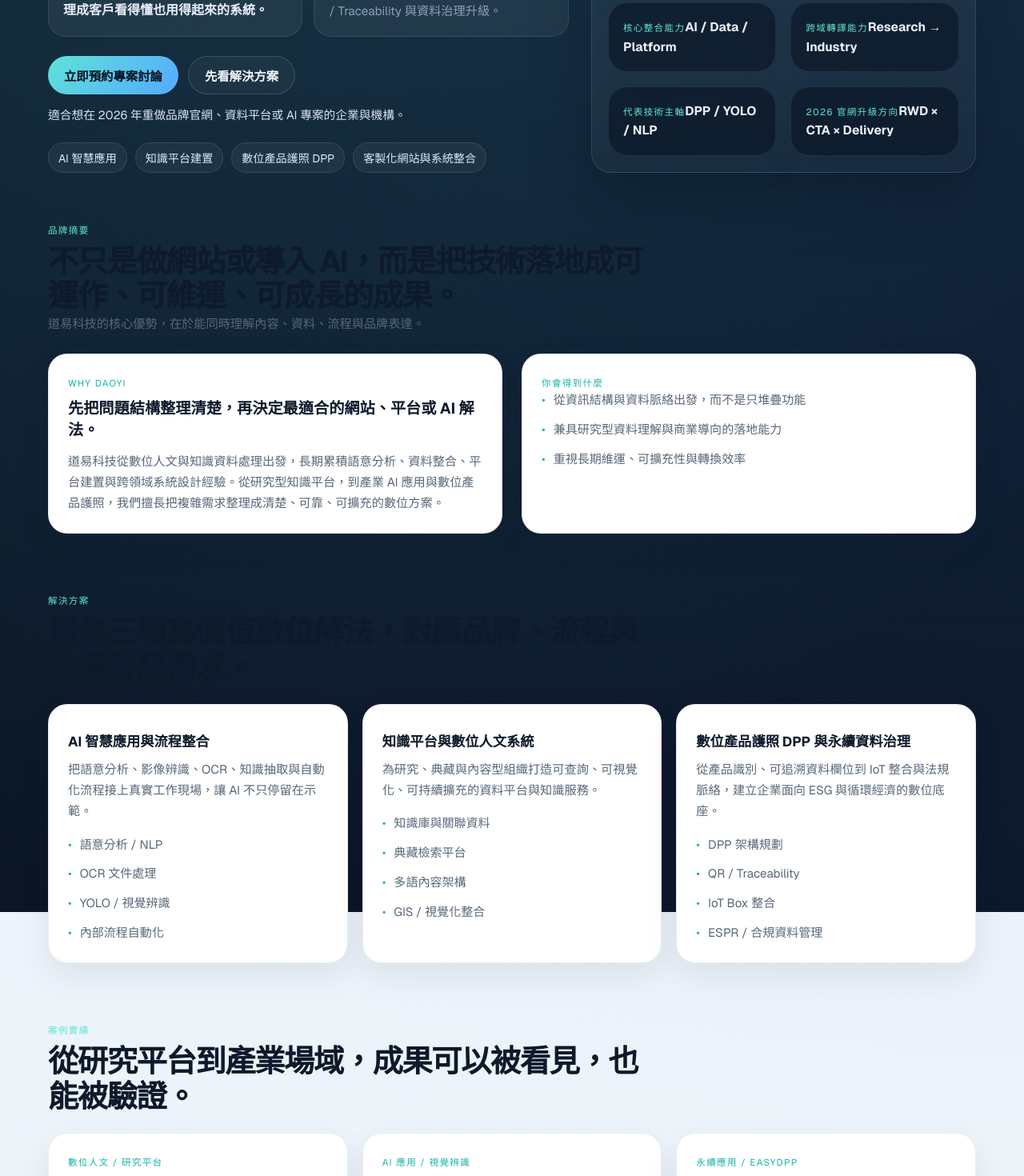
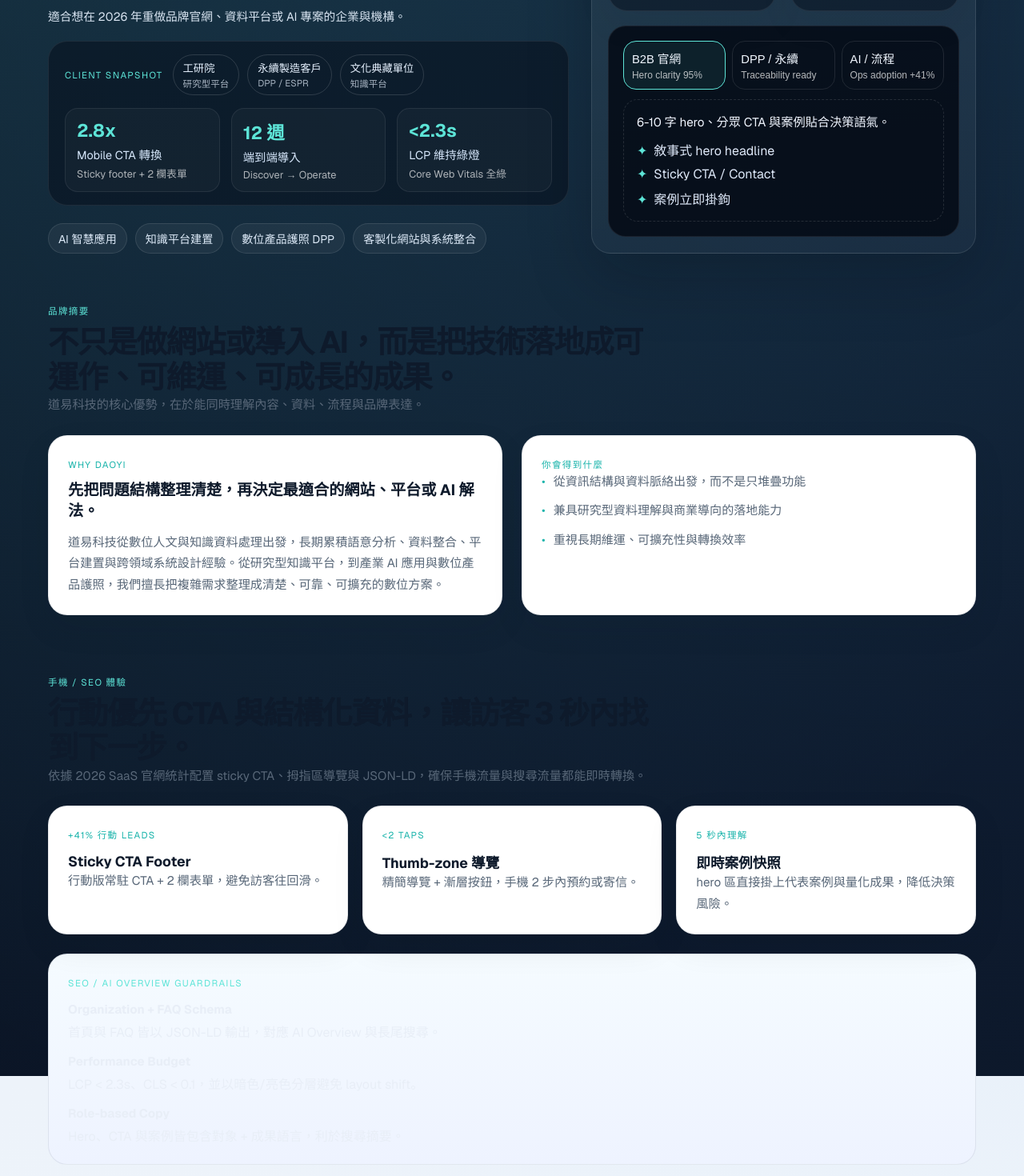
Before and after one commit to yangyen1977-wq/daoyi-website-2026, a Next.js app: page / in a window 1280 px wide. Shown: the part 680-2150 px from the top of the page at 80% size. Built offline with nearby package versions, Linux system fonts and the light colour scheme.

Commit message:
feat: strengthen hero experience and mobile CTA

```diff
--- a/src/app/globals.css
+++ b/src/app/globals.css
@@ -940,3 +940,199 @@ a:hover {
   color: #f4f8ff;
   font-size: 1.2rem;
 }
+
+.hero-proof-bar {
+  margin-top: 18px;
+  padding: 16px 20px;
+  border-radius: 24px;
+  border: 1px solid rgba(255, 255, 255, 0.08);
+  background: rgba(7, 17, 31, 0.6);
+  display: grid;
+  gap: 16px;
+}
+
+.hero-proof-clients {
+  display: flex;
+  flex-wrap: wrap;
+  align-items: center;
+  gap: 12px;
+}
+
+.hero-proof-clientTokens {
+  display: flex;
+  flex-wrap: wrap;
+  gap: 10px;
+}
+
+.client-token {
+  padding: 6px 12px;
+  border-radius: 999px;
+  border: 1px solid rgba(255, 255, 255, 0.14);
+  color: #e7f2ff;
+  font-size: 0.83rem;
+  display: inline-flex;
+  flex-direction: column;
+  gap: 2px;
+}
+
+.client-token small {
+  opacity: 0.7;
+  font-size: 0.72rem;
+}
+
+.hero-proof-metrics {
+  display: grid;
+  grid-template-columns: repeat(3, minmax(0, 1fr));
+  gap: 14px;
+}
+
+.hero-proof-metric {
+  padding: 12px 14px;
+  border-radius: 16px;
+  border: 1px solid rgba(255, 255, 255, 0.08);
+  background: rgba(255, 255, 255, 0.03);
+}
+
+.hero-proof-metric strong {
+  display: block;
+  font-size: 1.4rem;
+  color: var(--primary);
+}
+
+.hero-proof-metric span {
+  display: block;
+  margin-top: 4px;
+  font-size: 0.9rem;
+  color: #d6e7fb;
+}
+
+.hero-proof-metric small {
+  display: block;
+  margin-top: 4px;
+  font-size: 0.8rem;
+  color: rgba(255, 255, 255, 0.65);
+}
+
+.hero-preview {
+  margin-top: 18px;
+  border-radius: 22px;
+  border: 1px solid rgba(255, 255, 255, 0.08);
+  background: rgba(4, 10, 21, 0.85);
+  padding: 18px;
+  display: grid;
+  gap: 12px;
+}
+
+.preview-tabs {
+  display: grid;
+  grid-template-columns: repeat(3, minmax(0, 1fr));
+  gap: 8px;
+}
+
+.preview-tab {
+  border-radius: 16px;
+  border: 1px solid rgba(255, 255, 255, 0.1);
+  background: transparent;
+  color: #f1f7ff;
+  padding: 10px;
+  font-size: 0.92rem;
+  text-align: left;
+}
+
+.preview-tab small,
+.preview-tabs small {
+  display: block;
+  margin-top: 4px;
+  font-size: 0.75rem;
+  color: rgba(255, 255, 255, 0.7);
+}
+
+.preview-tab.is-active {
+  border-color: var(--primary);
+  background: rgba(93, 228, 215, 0.08);
+}
+
+.preview-card {
+  border-radius: 18px;
+  border: 1px dashed rgba(255, 255, 255, 0.12);
+  padding: 16px;
+  color: #dfe9f9;
+}
+
+.preview-summary {
+  font-size: 0.95rem;
+  color: #f1f6ff;
+  line-height: 1.6;
+}
+
+.preview-card ul {
+  margin-top: 10px;
+  list-style: none;
+  display: grid;
+  gap: 8px;
+  padding: 0;
+}
+
+.preview-card li::before {
+  content: "✦";
+  margin-right: 8px;
+  color: var(--primary);
+}
+
+.mobile-experience-grid {
+  margin-top: 20px;
+  display: grid;
+  grid-template-columns: repeat(3, minmax(0, 1fr));
+  gap: 18px;
+}
+
+.mobile-experience-card h3 {
+  margin-top: 12px;
+  font-size: 1.1rem;
+}
+
+.seo-guardrail-card {
+  margin-top: 24px;
+  border-radius: 24px;
+  border: 1px solid var(--line-dark);
+  background: linear-gradient(180deg, #f5fbff, #eef3ff);
+  padding: 24px;
+}
+
+.seo-guardrail-card ul {
+  list-style: none;
+  display: grid;
+  gap: 16px;
+  margin-top: 14px;
+  padding: 0;
+}
+
+.seo-guardrail-card li {
+  display: grid;
+  gap: 6px;
+}
+
+.seo-guardrail-card strong {
+  font-size: 0.95rem;
+}
+
+@media (max-width: 1100px) {
+  .hero-proof-metrics {
+    grid-template-columns: repeat(2, minmax(0, 1fr));
+  }
+  .mobile-experience-grid {
+    grid-template-columns: 1fr;
+  }
+}
+
+@media (max-width: 760px) {
+  .hero-proof-bar {
+    padding: 14px;
+  }
+  .hero-proof-metrics {
+    grid-template-columns: 1fr;
+  }
+  .preview-tabs {
+    grid-template-columns: 1fr;
+  }
+}
--- a/src/app/page.tsx
+++ b/src/app/page.tsx
@@ -9,6 +9,8 @@ import {
   proofPoints,
   solutions,
   testimonials,
+  mobileExperienceHighlights,
+  seoGuardrails,
 } from "@/lib/site";
 import { Hero } from "@/components/hero";
 import { QuickBriefForm } from "@/components/quick-brief-form";
@@ -53,6 +55,33 @@ export default function Home() {
               <li>重視長期維運、可擴充性與轉換效率</li>
             </ul>
           </div>
+        </div>
+      </Section>
+
+      <Section
+        eyebrow="手機 / SEO 體驗"
+        title="行動優先 CTA 與結構化資料，讓訪客 3 秒內找到下一步。"
+        description="依據 2026 SaaS 官網統計配置 sticky CTA、拇指區導覽與 JSON-LD，確保手機流量與搜尋流量都能即時轉換。"
+      >
+        <div className="mobile-experience-grid">
+          {mobileExperienceHighlights.map((item) => (
+            <article key={item.title} className="feature-surface mobile-experience-card">
+              <span className="mini-label accent">{item.metric}</span>
+              <h3>{item.title}</h3>
+              <p>{item.description}</p>
+            </article>
+          ))}
+        </div>
+        <div className="seo-guardrail-card">
+          <span className="mini-label">SEO / AI Overview guardrails</span>
+          <ul>
+            {seoGuardrails.map((guardrail) => (
+              <li key={guardrail.title}>
+                <strong>{guardrail.title}</strong>
+                <p>{guardrail.detail}</p>
+              </li>
+            ))}
+          </ul>
         </div>
       </Section>
 
--- /dev/null
+++ b/src/components/hero-product-preview.tsx
@@ -0,0 +1,39 @@
+"use client";
+
+import { useState } from "react";
+import { heroPreviews } from "@/lib/site";
+
+export function HeroProductPreview() {
+  const [activeId, setActiveId] = useState(heroPreviews[0]?.id ?? "");
+  const active = heroPreviews.find((item) => item.id === activeId) ?? heroPreviews[0];
+
+  if (!active) return null;
+
+  return (
+    <div className="hero-preview" aria-label="核心服務預覽">
+      <div className="preview-tabs" role="tablist" aria-label="服務切換">
+        {heroPreviews.map((item) => (
+          <button
+            key={item.id}
+            type="button"
+            role="tab"
+            aria-selected={item.id === activeId}
+            className={`preview-tab ${item.id === activeId ? "is-active" : ""}`}
+            onClick={() => setActiveId(item.id)}
+          >
+            <span>{item.label}</span>
+            <small>{item.metric}</small>
+          </button>
+        ))}
+      </div>
+      <div className="preview-card" role="tabpanel">
+        <p className="preview-summary">{active.summary}</p>
+        <ul>
+          {active.checklist.map((point) => (
+            <li key={point}>{point}</li>
+          ))}
+        </ul>
+      </div>
+    </div>
+  );
+}
--- /dev/null
+++ b/src/components/hero-proof-bar.tsx
@@ -0,0 +1,28 @@
+import { heroClients, heroProofs } from "@/lib/site";
+
+export function HeroProofBar() {
+  return (
+    <div className="hero-proof-bar" aria-label="客戶信任與成效">
+      <div className="hero-proof-clients" aria-label="合作客戶">
+        <span className="mini-label">Client snapshot</span>
+        <div className="hero-proof-clientTokens">
+          {heroClients.map((client) => (
+            <span key={client.name} className="client-token">
+              {client.name}
+              <small>{client.context}</small>
+            </span>
+          ))}
+        </div>
+      </div>
+      <div className="hero-proof-metrics">
+        {heroProofs.map((item) => (
+          <div key={item.label} className="hero-proof-metric">
+            <strong>{item.value}</strong>
+            <span>{item.label}</span>
+            <small>{item.description}</small>
+          </div>
+        ))}
+      </div>
+    </div>
+  );
+}
--- a/src/components/hero.tsx
+++ b/src/components/hero.tsx
@@ -1,5 +1,7 @@
 import Link from "next/link";
 import { siteConfig, stats } from "@/lib/site";
+import { HeroProofBar } from "@/components/hero-proof-bar";
+import { HeroProductPreview } from "@/components/hero-product-preview";
 
 const heroHighlights = [
   "釐清價值主張與導覽策略",
@@ -39,6 +41,8 @@ export function Hero() {
 
           <div className="hero-cta-note">適合想在 2026 年重做品牌官網、資料平台或 AI 專案的企業與機構。</div>
 
+          <HeroProofBar />
+
           <div className="hero-tags">
             <span>AI 智慧應用</span>
             <span>知識平台建置</span>
@@ -65,6 +69,7 @@ export function Hero() {
               </article>
             ))}
           </div>
+          <HeroProductPreview />
         </div>
       </div>
     </section>
--- a/src/lib/site.ts
+++ b/src/lib/site.ts
@@ -7,9 +7,9 @@ export const siteConfig = {
   email: "hello@daoyidh.com",
   phone: "+886-6-000-0000",
   location: "Tainan / Taipei / Remote",
-  heroTitle: "把複雜資料、AI 與產業需求，整理成真正可落地的數位成果。",
+  heroTitle: "B2B AI 官網與 DPP 交付中心",
   heroDescription:
-    "從知識平台、研究資料治理到 AI 工作流程與數位產品護照，道易科技協助企業與機構打造兼具策略、設計、RWD 與技術落地能力的下一代網站與系統。",
+    "6-10 字就說清楚價值、立即給出行動選項，並把真實案例、AI / DPP 工作流程與 Core Web Vitals 一次校準。",
 };
 
 export const navItems = [
@@ -25,6 +25,42 @@ export const stats = [
   { value: "Research → Industry", label: "跨域轉譯能力" },
   { value: "DPP / YOLO / NLP", label: "代表技術主軸" },
   { value: "RWD × CTA × Delivery", label: "2026 官網升級方向" },
+];
+
+export const heroClients = [
+  { name: "工研院", context: "研究型平台" },
+  { name: "永續製造客戶", context: "DPP / ESPR" },
+  { name: "文化典藏單位", context: "知識平台" },
+];
+
+export const heroProofs = [
+  { value: "2.8x", label: "Mobile CTA 轉換", description: "Sticky footer + 2 欄表單" },
+  { value: "12 週", label: "端到端導入", description: "Discover → Operate" },
+  { value: "<2.3s", label: "LCP 維持綠燈", description: "Core Web Vitals 全綠" },
+];
+
+export const heroPreviews = [
+  {
+    id: "website",
+    label: "B2B 官網",
+    metric: "Hero clarity 95%",
+    summary: "6-10 字 hero、分眾 CTA 與案例貼合決策語氣。",
+    checklist: ["敘事式 hero headline", "Sticky CTA / Contact", "案例立即掛鉤"],
+  },
+  {
+    id: "dpp",
+    label: "DPP / 永續",
+    metric: "Traceability ready",
+    summary: "把 ESPR 欄位、QR 體驗與 API 交付整合在同一個節奏。",
+    checklist: ["ESPR 欄位模板", "多角色資料視圖", "IoT / API 打包"],
+  },
+  {
+    id: "ai",
+    label: "AI / 流程",
+    metric: "Ops adoption +41%",
+    summary: "語意、影像、流程自動化寫進日常 SOP，而不是停在 Demo。",
+    checklist: ["NLP / OCR pairing", "Decision log", "可量測 KPI"],
+  },
 ];
 
 export const solutions = [
@@ -180,3 +216,15 @@ export const contactChannels = [
   { label: "Website", value: "daoyidh.com", href: "https://daoyidh.com" },
   { label: "Location", value: siteConfig.location, href: "https://maps.google.com/?q=Tainan" },
 ];
+
+export const mobileExperienceHighlights = [
+  { title: "Sticky CTA Footer", metric: "+41% 行動 leads", description: "行動版常駐 CTA + 2 欄表單，避免訪客往回滑。" },
+  { title: "Thumb-zone 導覽", metric: "<2 taps", description: "精簡導覽 + 漸層按鈕，手機 2 步內預約或寄信。" },
+  { title: "即時案例快照", metric: "5 秒內理解", description: "hero 區直接掛上代表案例與量化成果，降低決策風險。" },
+];
+
+export const seoGuardrails = [
+  { title: "Organization + FAQ Schema", detail: "首頁與 FAQ 皆以 JSON-LD 輸出，對應 AI Overview 與長尾搜尋。" },
+  { title: "Performance Budget", detail: "LCP < 2.3s、CLS < 0.1，並以暗色/亮色分層避免 layout shift。" },
+  { title: "Role-based Copy", detail: "Hero、CTA 與案例皆包含對象 + 成果語言，利於搜尋摘要。" },
+];
```
